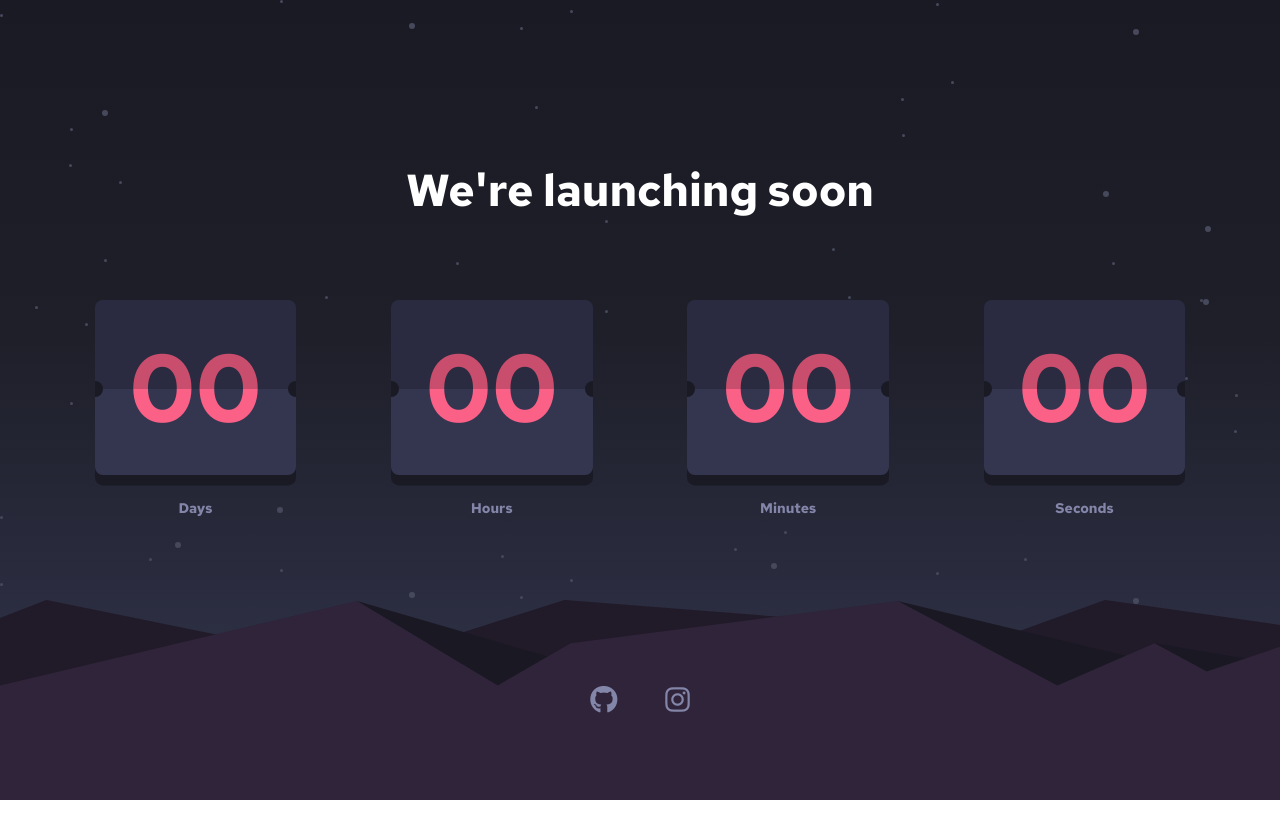
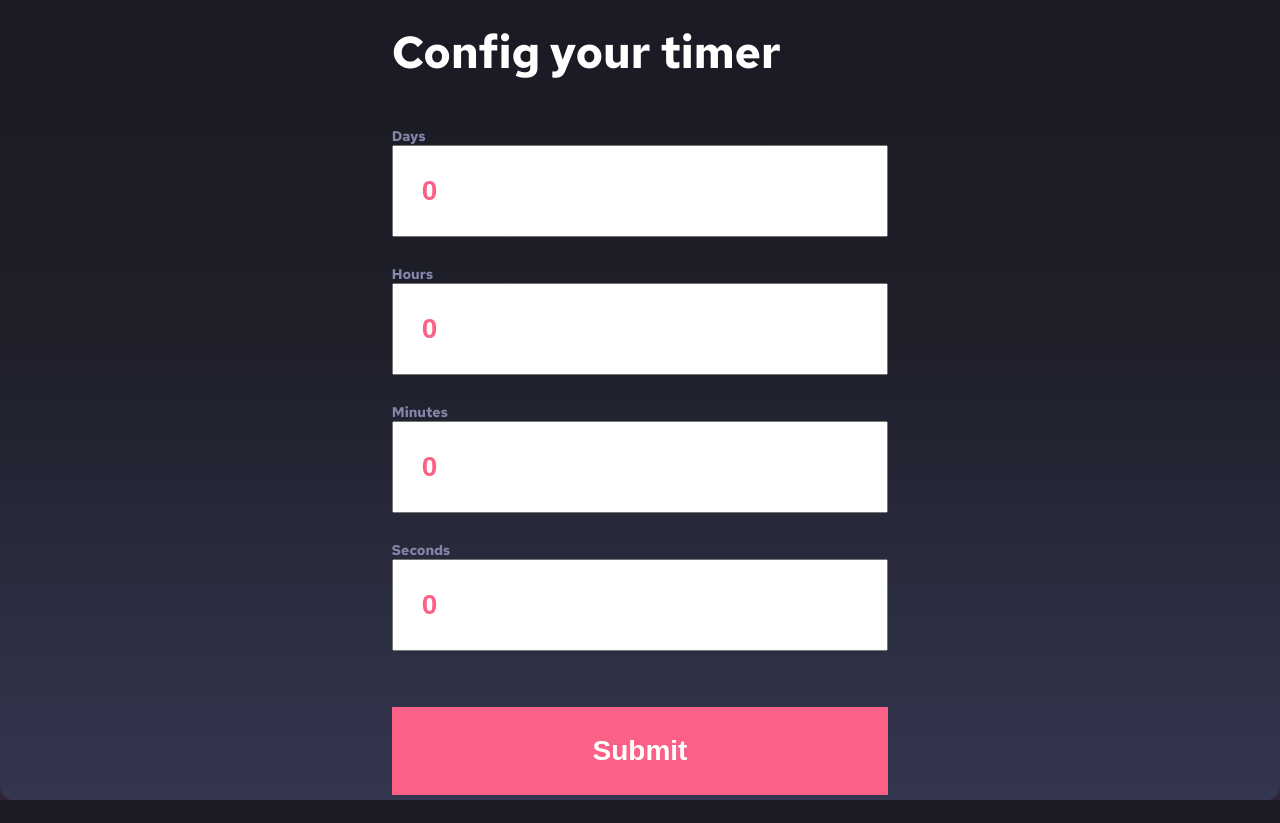
Before and after one commit to nexus122/launch-countdown-timer-main, a plain HTML site: page index.html in a window 1280 px wide. Before the commit the page ends 800 px from the top, so only its background shows below. Drawn offline with Linux system fonts and the light colour scheme.

Commit message:
Añadir formulario y quitar animación

```diff
--- a/index.html
+++ b/index.html
@@ -10,7 +10,9 @@
   <link rel="icon" type="image/png" sizes="32x32" href="./images/favicon-32x32.png">
 
   <!-- Fontawersome -->
-  <link rel="stylesheet" href="https://cdnjs.cloudflare.com/ajax/libs/font-awesome/6.1.0/css/all.min.css" integrity="sha512-10/jx2EXwxxWqCLX/hHth/vu2KY3jCF70dCQB8TSgNjbCVAC/8vai53GfMDrO2Emgwccf2pJqxct9ehpzG+MTw==" crossorigin="anonymous" referrerpolicy="no-referrer" />
+  <link rel="stylesheet" href="https://cdnjs.cloudflare.com/ajax/libs/font-awesome/6.1.0/css/all.min.css"
+    integrity="sha512-10/jx2EXwxxWqCLX/hHth/vu2KY3jCF70dCQB8TSgNjbCVAC/8vai53GfMDrO2Emgwccf2pJqxct9ehpzG+MTw=="
+    crossorigin="anonymous" referrerpolicy="no-referrer" />
 
   <title>Frontend Mentor | Launch countdown timer</title>
 
@@ -22,19 +24,42 @@
 
 <body>
   <main>
-    <div class="confeti">
+    <div class="confeti"></div>
 
-    </div>
     <h1>We're launching soon</h1>
+    <aside class='configTimer'>
+      <form name="timerConfig">
+        <h1>Config your timer</h1>
+        <!-- Configurador de dias -->
+        <div class='days'>
+          <label for="days">Days</label>
+          <input name="days" type="number" max='999' value='0' required>
+        </div>
 
+        <!-- Configurador de horas -->
+        <div class='hours'>
+          <label for="hours">Hours</label>
+          <input name="hours" type="number" max='23' value='0' required>
+        </div>
+
+        <!-- Cofigurador de minutos -->
+        <div class='minutes'>
+          <label for="minutes">Minutes</label>
+          <input name="minutes" type="number" max='60' value='0' required>
+        </div>
+
+        <!-- Configurador de segundos -->
+        <div class='segundos'>
+          <label for="seconds">Seconds</label>
+          <input name="seconds" type="number" max='60' value='0' required>
+        </div>
+        <input type="submit">
+      </form>
+    </aside>
 
     <div class="timer">
       <div class="timer--days">
         <div class='front'>
-          <span class="timer--box--top"></span>
-          <span class="timer--box--bottom">00</span>
-        </div>
-        <div class='back'>
           <span class="timer--box--top"></span>
           <span class="timer--box--bottom">00</span>
         </div>
@@ -45,18 +70,10 @@
           <span class="timer--box--top"></span>
           <span class="timer--box--bottom">00</span>
         </div>
-        <div class='back'>
-          <span class="timer--box--top"></span>
-          <span class="timer--box--bottom">00</span>
-        </div>
         <p>Hours</p>
       </div>
       <div class="timer--minutes">
         <div class='front'>
-          <span class="timer--box--top"></span>
-          <span class="timer--box--bottom">00</span>
-        </div>
-        <div class='back'>
           <span class="timer--box--top"></span>
           <span class="timer--box--bottom">00</span>
         </div>
@@ -67,20 +84,17 @@
           <span class="timer--box--top"></span>
           <span class="timer--box--bottom">00</span>
         </div>
-        <div class='back'>
-          <span class="timer--box--top"></span>
-          <span class="timer--box--bottom">00</span>
-        </div>
         <p>Seconds</p>
       </div>
     </div>
 
     <footer>
+      <a href="https://curriculum.juanpabloromeropereira.es/"><i class="fa-brands fa-vuejs"></i></a>
       <a href="https://github.com/nexus122"><i class="fa-brands fa-github"></i></a>
-      <a href="https://www.linkedin.com/in/juan-pablo-romero-pereira-523996101/"><i class="fa-brands fa-instagram"></i></a>
+      <a href="https://www.linkedin.com/in/juan-pablo-romero-pereira-523996101/"><i
+          class="fa-brands fa-linkedin"></i></i></a>
     </footer>
   </main>
-
 
 </body>
 
--- a/style.css
+++ b/style.css
@@ -29,7 +29,7 @@ h1 {
     margin-bottom: 10vh;
 }
 
-p {
+p, label {
     color: hsl(237, 18%, 59%);
     text-align: center;
     font-weight: 100;
@@ -42,6 +42,43 @@ p {
     justify-content: space-evenly;
     align-items: center;
 
+}
+.configTimer h1{
+    margin-bottom: 1em;
+    margin-top: 1em;
+}
+.configTimer{
+    position: absolute;
+    display: flex;
+    align-items: center;
+    justify-content: center;
+    background: linear-gradient(180deg, rgba(25,26,36,1) 0%, rgba(30,31,41,1) 42%, rgba(52,54,80,1) 100%);
+    padding: 1em;
+    border-radius: 1em;
+    height: 100vh;
+    width: 100vw;
+    z-index: 1;
+    box-sizing: border-box;
+}
+
+.configTimer form{
+    max-width: 100%;
+}
+
+.configTimer input{
+    width: 100%;
+    color:#fb6087;
+    font-size: 2em;
+    font-weight: 900;
+    box-sizing: border-box;
+    margin-bottom: 0.5rem;
+}
+
+.configTimer input[type="submit"]{
+    background:#fb6087;
+    color: #fff;
+    border: 0px;
+    margin-top: 1em;
 }
 
 .front, .back {
@@ -216,6 +253,17 @@ footer {
         left: -0.5rem;
     }
 
+    /* Form pantalla grande */
+    .configTimer input{
+        width: 100%;
+        padding: 1em;
+        color:#fb6087;
+        font-size: 2em;
+        font-weight: 900;
+        box-sizing: border-box;
+        margin-bottom: 1em;
+    }
+
 }
 /* Para moviles peques */
 @media screen and (max-width: 1000px){
@@ -226,3 +274,15 @@ footer {
         width: 0.5rem;
     }
 }
+
+@keyframes flip {
+    from {
+      transform: rotateX(180deg);
+    }
+    90% {
+      transform: rotateX(0deg);
+    }
+    to {
+      transform: rotateX(0deg);
+    }
+  }
```
